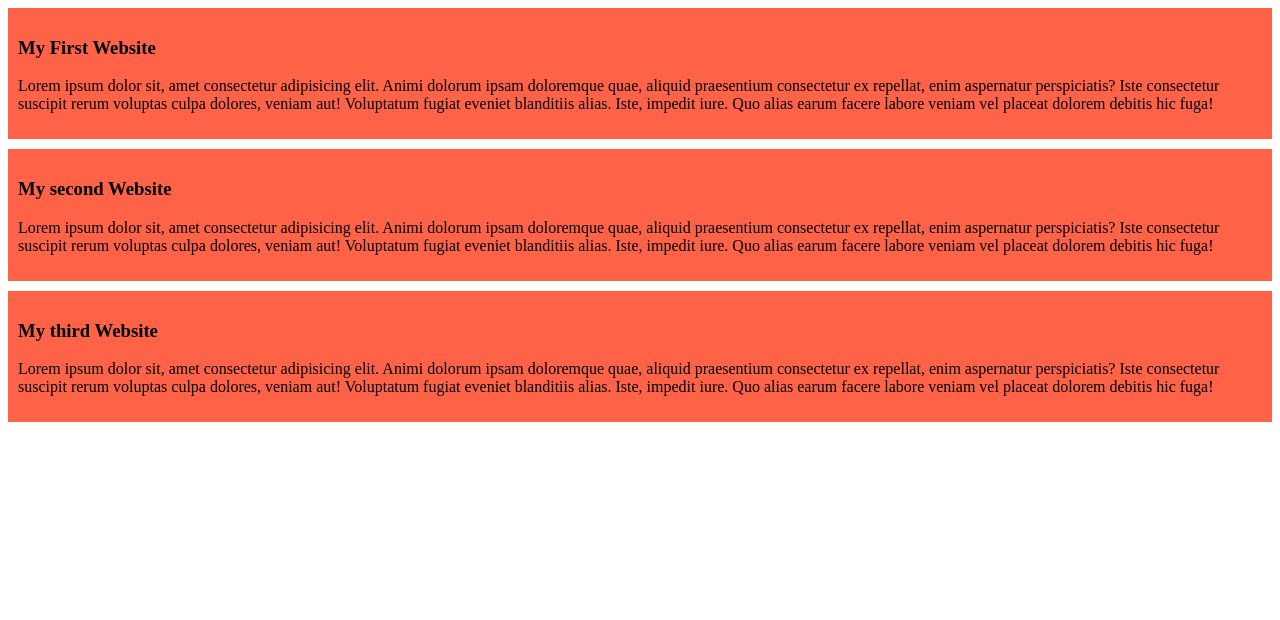
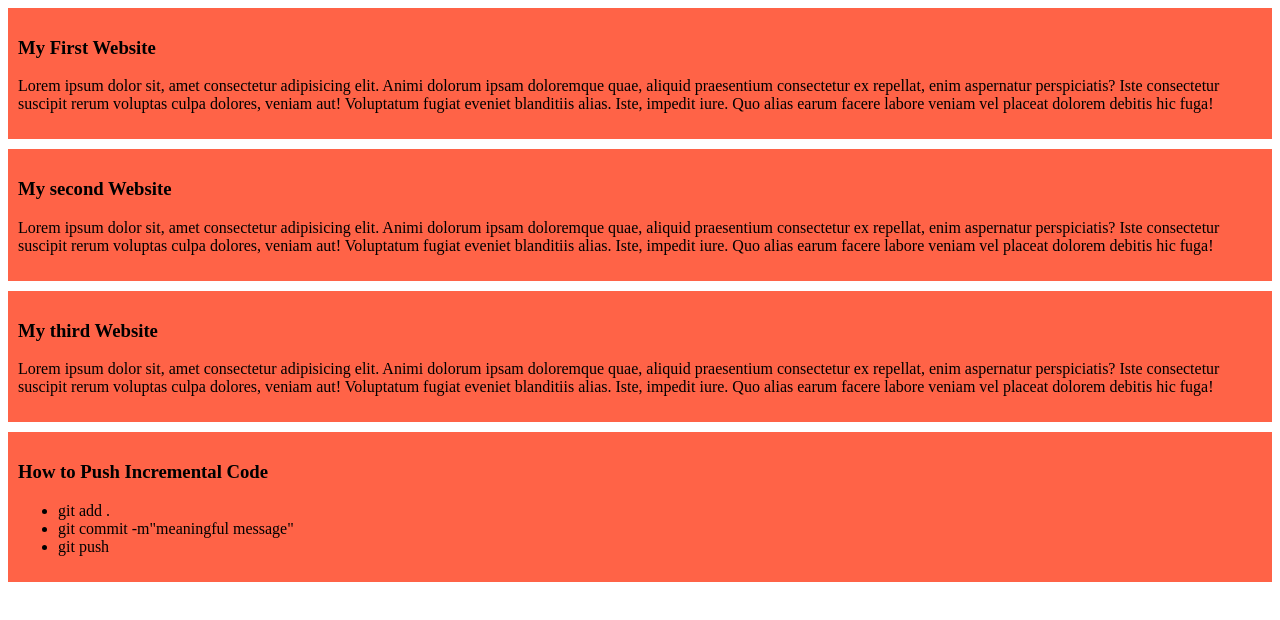
Before and after one commit to 0RafsanAhsan0/my-simple-website, a plain HTML site: page index.html in a window 1280 px wide. Drawn offline with Linux system fonts and the light colour scheme.

Commit message:
fourth div

```diff
--- a/index.html
+++ b/index.html
@@ -19,5 +19,13 @@
         <h3>My third Website</h3>
         <p>Lorem ipsum dolor sit, amet consectetur adipisicing elit. Animi dolorum ipsam doloremque quae, aliquid praesentium consectetur ex repellat, enim aspernatur perspiciatis? Iste consectetur suscipit rerum voluptas culpa dolores, veniam aut! Voluptatum fugiat eveniet blanditiis alias. Iste, impedit iure. Quo alias earum facere labore veniam vel placeat dolorem debitis hic fuga!</p>
     </div>
+    <div>
+        <h3>How to Push Incremental Code</h3>
+        <ul>
+            <li>git add .</li>
+            <li>git commit -m"meaningful message"</li>
+            <li>git push</li>
+        </ul>
+    </div>
 </body>
 </html>
```
